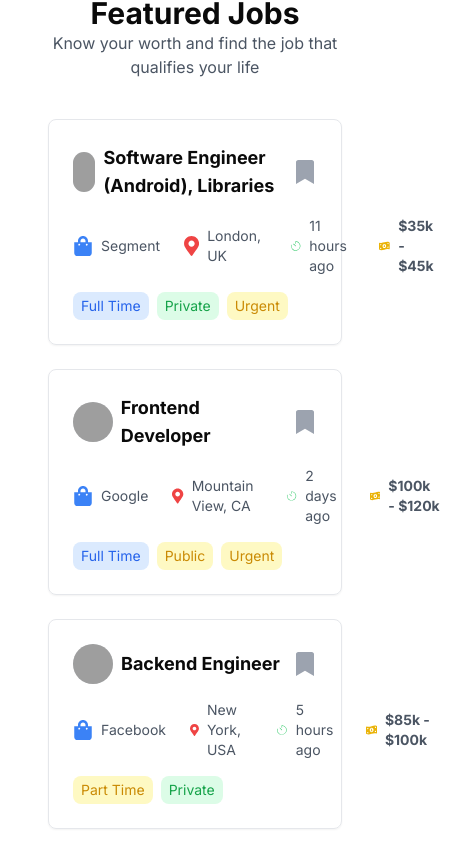
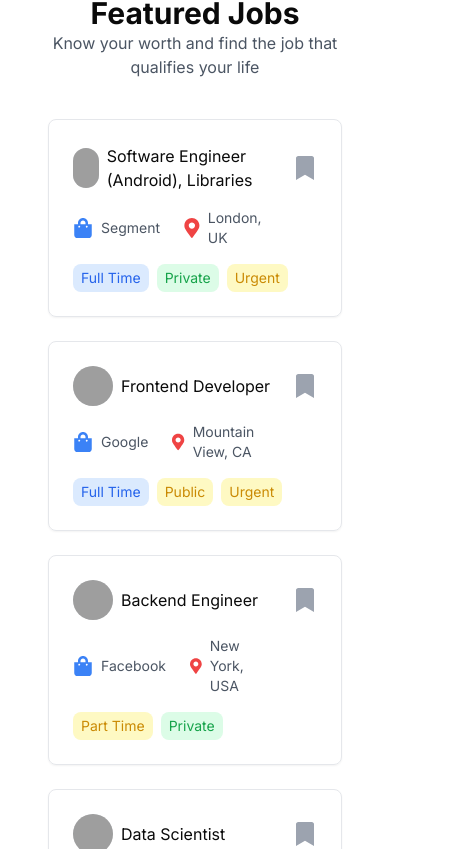
Before and after one commit to The-Dev-Hive/Talent-Trove-Client, a Next.js app: page / in a window 390 px wide. Shown: the part 1555-2404 px from the top of the page, 458 px wide, since content can reach past the window. Built offline with nearby package versions, Linux system fonts and the light colour scheme; grey boxes are pictures that could not be loaded.

Commit message:
fixed responsive issue

```diff
--- a/src/components/cards/JobCard.tsx
+++ b/src/components/cards/JobCard.tsx
@@ -9,7 +9,7 @@ interface Props extends React.ComponentProps<"div"> {}
 export const JobCard = ({ ...props }: Props) => {
   return (
     <div {...props}>
-      <div className="mx-auto max-w-screen-xl">
+      <div className="  mx-auto max-w-screen-xl">
         <div className="p-10 text-center">
           <h1 className="text-3xl font-bold">Featured Jobs</h1>
           <p className="text-gray-600">
@@ -21,7 +21,7 @@ export const JobCard = ({ ...props }: Props) => {
           {jobs.map((job, index) => (
             <div
               key={index}
-              className="flex flex-col p-6 rounded-lg border border-gray-200 shadow-sm hover:bg-indigo-100 hover:shadow-lg transition-shadow duration-300"
+              className="flex flex-col p-6 rounded-lg border border-gray-200 shadow-sm hover:bg-indigo-100 hover:shadow-lg transition-shadow duration-300   "
             >
               <div className="flex items-center justify-between mb-4">
                 <div className="flex items-center gap-2">
@@ -39,7 +39,7 @@ export const JobCard = ({ ...props }: Props) => {
                     )}
                   </div>
                   <div>
-                    <h2 className="text-lg font-semibold">{job.title}</h2>
+                    <h2 className="lg:text-lg sm:text-sm ">{job.title}</h2>
                   </div>
                 </div>
                 <div className="text-gray-400 hover:text-gray-600 cursor-pointer">
@@ -55,13 +55,13 @@ export const JobCard = ({ ...props }: Props) => {
                   <FaMapMarkerAlt className="h-5 w-5 text-red-500" />
                   <span>{job.location}</span>
                 </div>
-                <div className="flex items-center gap-2">
-                  <CiTimer className="h-5 w-5 text-green-500" />
-                  <span>{job.time}</span>
+                <div className="flex items-center    gap-2">
+                  <CiTimer className="h-5   hidden lg:block md:block   w-5 text-green-500" />
+                  <span className=" hidden lg:block md:block">{job.time}</span>
                 </div>
-                <div className="flex items-center gap-2">
-                  <FaMoneyBill1Wave className="h-5 w-5 text-yellow-500" />
-                  <span className="font-semibold">{job.salary}</span>
+                <div className="flex items-center    gap-2">
+                  <FaMoneyBill1Wave className="h-5 w-5  hidden lg:block md:block text-yellow-500" />
+                  <span className="font-semibold  hidden lg:block md:block">{job.salary}</span>
                 </div>
               </div>
 
--- a/src/components/cards/JobCategoryCards.tsx
+++ b/src/components/cards/JobCategoryCards.tsx
@@ -5,16 +5,16 @@ interface Props extends React.ComponentProps<'div'> {}
 export const JobCategoryCards = ({ ...props }: Props) => {
   return (
     <div {...props}>
-      <div className="mx-auto max-w-7xl  ">
+      <div className=" mx-auto max-w-7xl  ">
         <div className="p-10 text-center">
           <h1 className="text-3xl font-bold">Popular Job Categories</h1>
           <p className="text-gray-600">2024 jobs live - 293 added today</p>
         </div>
-        <div className="grid grid-cols-1 md:grid-cols-2 lg:grid-cols-3 gap-6 m-12">
+        <div className="grid grid-cols-1 md:grid-cols-2 lg:grid-cols-3 gap-6 m-12 ">
           {jobCategories.map((category, index) => (
             <div
               key={index}
-              className="flex items-center gap-4 bg-white p-6 rounded-lg border border-gray-200 hover:shadow-md"
+              className="flex items-center gap-4 bg-white p-6 rounded-lg border border-gray-200 hover:shadow-md hover:bg-indigo-100"
             >
               <div className="bg-slate-100 p-4 rounded-lg text-blue-600 hover:bg-indigo-500 transition-bg duration-300   hover:text-white">
                 {category.icon}
```
